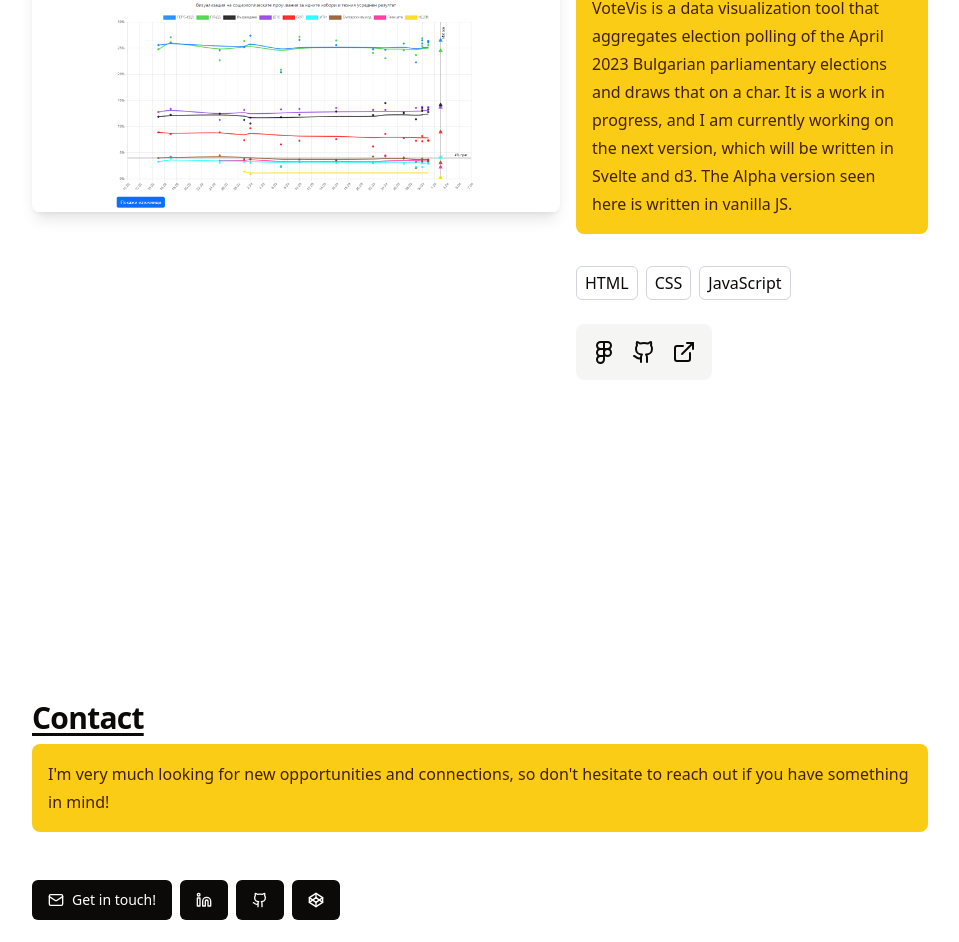
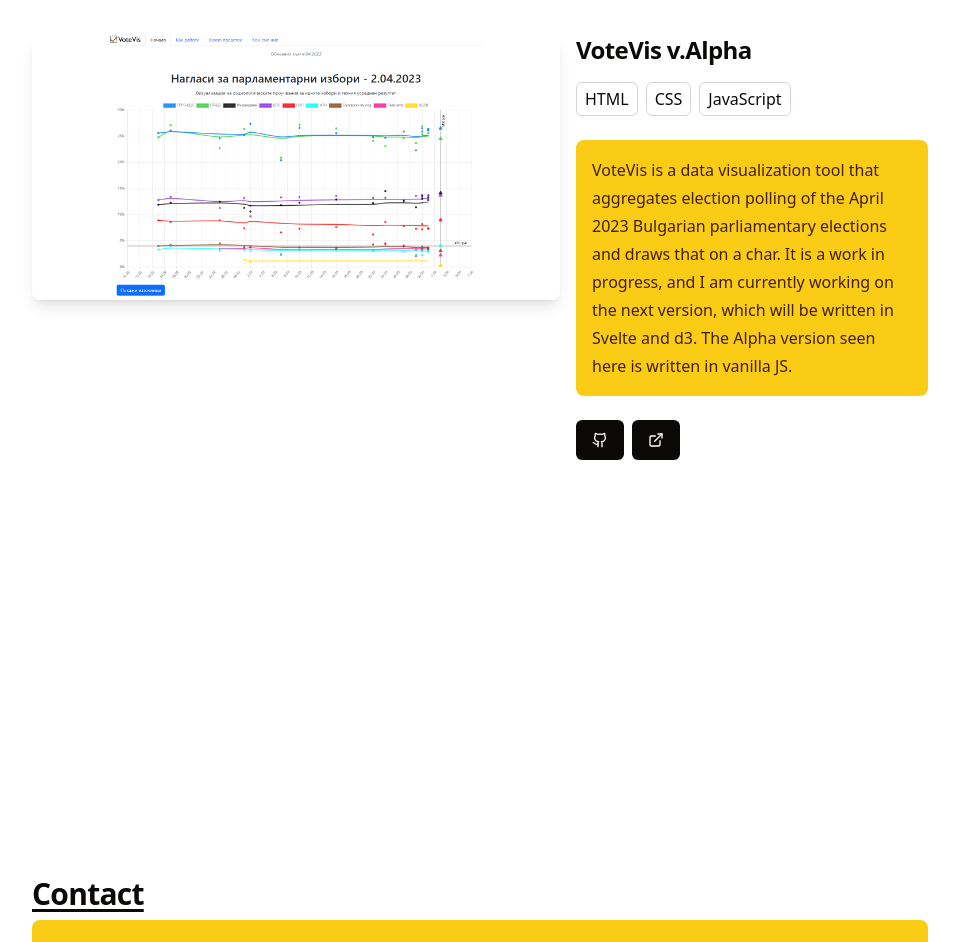
Before and after one commit to SRStoyanov/SRStoyanov.github.io, a Next.js app: page / in a window 1280 px wide. Shown: the part 2494-3436 px from the top of the page, without its empty margins (160-1119 px from the left). Built offline with nearby package versions, Linux system fonts and the light colour scheme.

Commit message:
UI fixes
UI fixes on the Github & External links in the projects section, and some padding adjustments.

```diff
--- a/components/About.tsx
+++ b/components/About.tsx
@@ -2,7 +2,7 @@
 
 const About = () => {
   return (
-    <div className="pt-40">
+    <div className="pt-40 pb-20">
       <h2 className="h2">About me</h2>
       <div className="flex flex-col md:flex-row">
         <div className="w-full md:w-3/5">
--- a/components/Contact.tsx
+++ b/components/Contact.tsx
@@ -3,7 +3,7 @@
 
 const Contact = () => {
   return (
-    <div className="pb-40">
+    <div className="pt-20 pb-60">
       <h2 className="h2">Contact</h2>
       <div className="bg-primary rounded-lg p-4 mb-10">
         <p className="p">
--- a/components/Project.tsx
+++ b/components/Project.tsx
@@ -1,12 +1,10 @@
 import React from "react";
-import { Figma } from "lucide-react";
-import { Github } from "lucide-react";
-import { ExternalLink } from "lucide-react";
+import { Figma, Github, ExternalLink } from "lucide-react";
+import { Button } from "@/components/ui/button";
 
 export type ProjectProps = {
   title: string;
   description: string;
-  figmaLink: string;
   repoLink: string;
   liveLink: string;
   techStack: string[];
@@ -16,7 +14,6 @@
 const Project: React.FC<ProjectProps> = ({
   title,
   description,
-  figmaLink,
   repoLink,
   liveLink,
   techStack,
@@ -32,12 +29,10 @@
             alt={title}
           />
         </div>
-        <div className="w-full md:w-2/5 md:pl-0 mt-4 md:mt-0">
+        <div className="w-full md:w-2/5 md:pl-0 mt-4 md:mt-0 flex flex-col justify-between">
+          <div>
             <h3 className="h3">{title}</h3>
-          <div className="bg-primary rounded-lg p-4">
-            <p className="p">{description}</p>
-          </div>
-          <ul className="flex flex-wrap my-6 list-none [&>li]:mt-2">
+            <ul className="flex flex-wrap mt-2 mb-6 list-none [&>li]:mt-2">
               {techStack.map((tech, index) => (
                 <li
                   key={index}
@@ -47,25 +42,27 @@
                 </li>
               ))}
             </ul>
-          <div className="bg-accent rounded-lg p-4 inline-block">
-            <ul className="flex space-x-4">
-              <li>
-                <a href={figmaLink}>
-                  <Figma />
+          </div>
+          <div className="bg-primary rounded-lg p-4">
+            <p className="p">{description}</p>
+          </div>
+
+          <ul className="flex flex-wrap space-x-2 my-4 list-none [&>li]:mt-2">
+            <li className="inline-flex">
+              <Button variant="accent">
+                <a href={repoLink}>
+                  <Github className="h-4 w-4 " />
                 </a>
+              </Button>
             </li>
-              <li>
-                <a href={repoLink}>
-                  <Github />
+            <li className="inline-flex">
+              <Button variant="accent">
+                <a href={liveLink}>
+                  <ExternalLink className="h-4 w-4 " />
                 </a>
-              </li>
-              <li>
-                <a href={liveLink}>
-                  <ExternalLink />
-                </a>
+              </Button>
             </li>
           </ul>
-          </div>
         </div>
       </div>
     </div>
--- a/components/Projects.tsx
+++ b/components/Projects.tsx
@@ -7,7 +7,6 @@
       title: "EveryPoem",
       description:
         "Inspired by OuLiPo in general and Raymond Queneau's Hundred Thousand Billion Poems in particular, this work houses 30-to-the-power-of-8 poems, all following a similar structure and all about love. It is also the first website I've created on my own, written in vanilla JS.",
-      figmaLink: "-",
       repoLink: "-",
       liveLink: "https://www.everypoem.com",
       techStack: ["HTML", "CSS", "JavaScript"],
@@ -17,7 +16,6 @@
       title: "VoteVis v.Alpha",
       description:
         "VoteVis is a data visualization tool that aggregates election polling of the April 2023 Bulgarian parliamentary elections and draws that on a char. It is a work in progress, and I am currently working on the next version, which will be written in Svelte and d3. The Alpha version seen here is written in vanilla JS.",
-      figmaLink: "-",
       repoLink: "-",
       liveLink: "https://www.votevis.org",
       techStack: ["HTML", "CSS", "JavaScript"],
```
Lines whose indentation alone changed are shown as unchanged.
